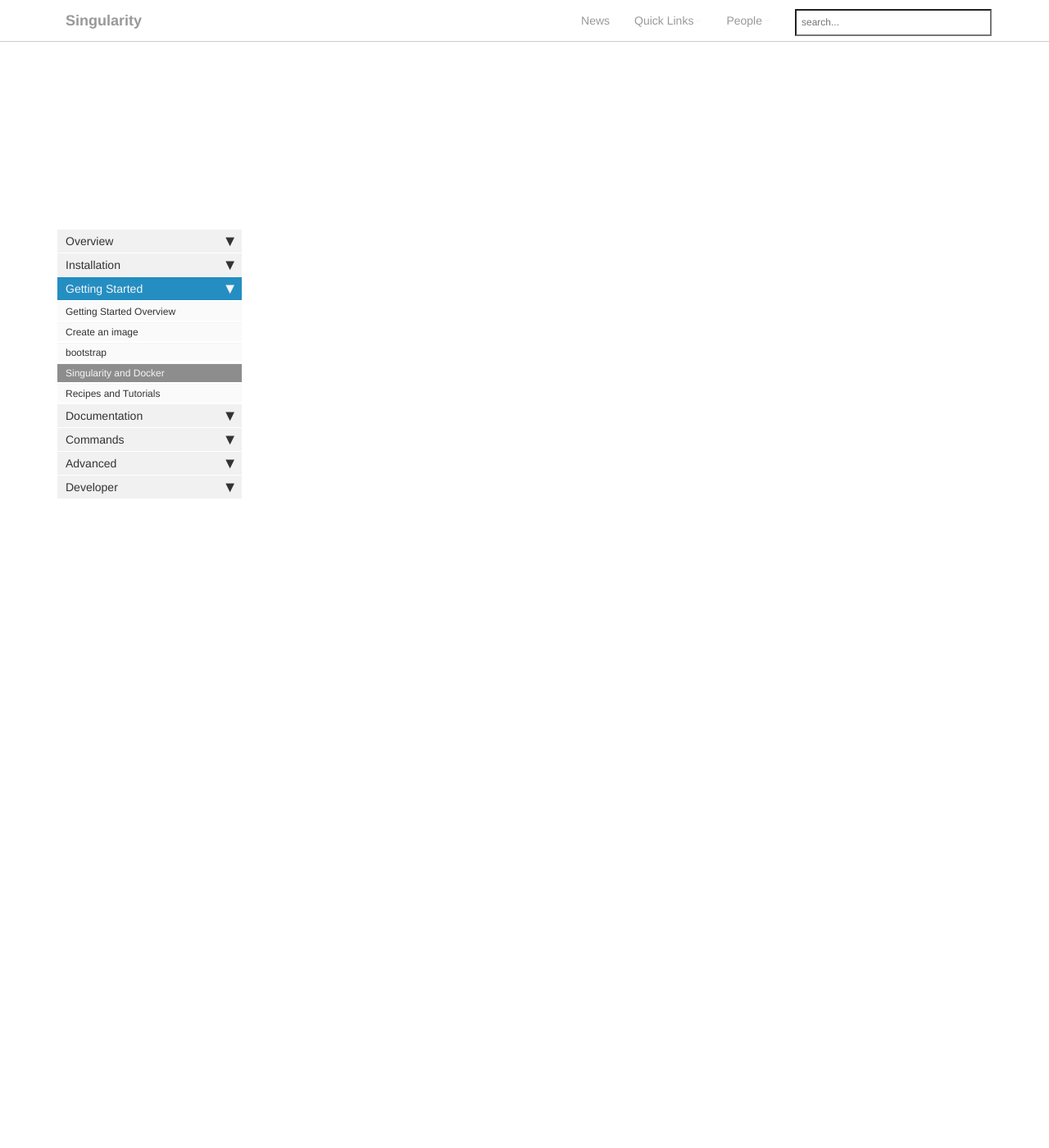
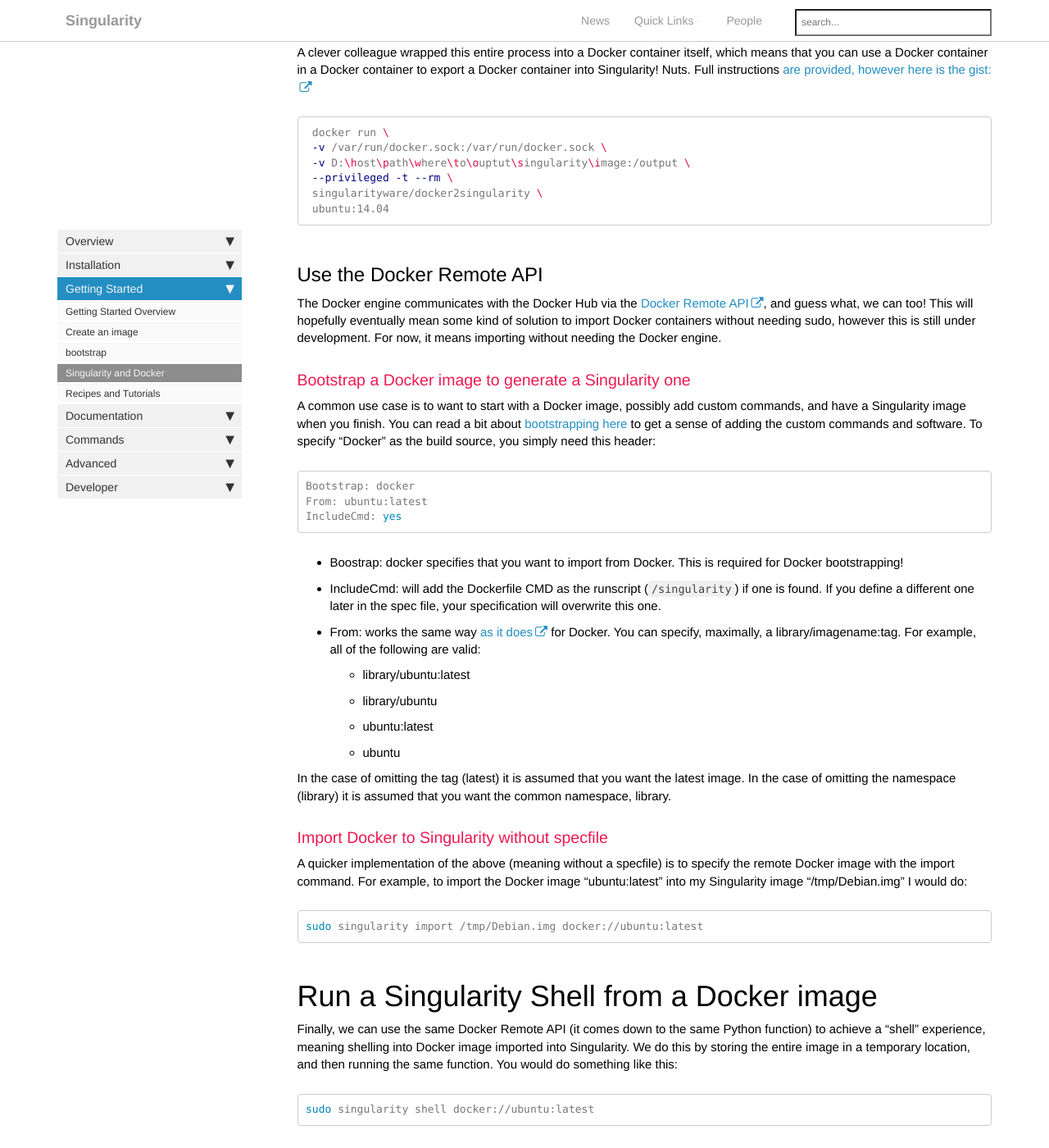
Before and after one commit to singularityware/singularityware.github.io, a Jekyll site: the page built from pages/docs/getting-started/docker.md, in a window 1280 px wide and 1400 px high, scrolled down 1380 px. Shown: the whole window at 82% size. Built offline with Jekyll 4.4.1, drawn with Linux system fonts in a browser that asks for light colours; nearby versions of some CDN libraries; comment, search, counter and statistics services are not loaded; some of the changed text lies outside the part shown.

Commit message:
adding Docker details to docs

````diff
--- a/pages/docs/getting-started/docker.md
+++ b/pages/docs/getting-started/docker.md
@@ -8,7 +8,96 @@
 Singularity is good friends with Docker. You can do all of the following:
 
 - Import a Docker image into a Singularity image
+- Use Docker to generate a development environment with Singularity and/or Docker
 - Bootstrap a Docker image as the base for a Singularity image
-- Use Docker to generate a development environment with Singularity and/or Docker
 
-Details will be coming soon for each of these!
+# Import a Docker image into a Singularity Image
+
+The core of a Docker image is basically a compressed set of files, a set of `.tar.gz` that (if you look in your <a href="http://stackoverflow.com/questions/19234831/where-are-docker-images-stored-on-the-host-machine" target="_blank">Docker image folder</a> on your host machine, you will see. We are going to use this local repository for this first set of methods.
+
+## Use your local Docker cache
+
+For the methods below, you will access Docker images via the `Docker` command line tool, meaning using the Docker engine, and either images pulled from Docker Hub or your local cache.
+
+### docker2singularity.sh: running on your machine
+
+It so happens that Docker has an "export" command to pipe this data out, and Singularity has an "import" command to take them in. Thus, you can do a simple import of a Docker image into a Singularity command by doing:
+
+```bash
+# Here is the name of the Singularity image I will create
+image=ubuntu.img
+
+# Now I am creating it
+sudo singularity create $image
+
+# Now I am exporting a running Docker container into it via a pipe (|)
+docker export $container_id | singularity import $image
+```
+
+Where `$container_id` is the id of a running container obtained with `docker ps`. However, there are subtle details like the environment and permissions that this method will miss. It's also the case that most Docker images don't run (and stay running) easily unless you do something like:
+
+```bash
+docker run -d $image tail -f /dev/null
+```
+
+and so early on we created a <a href="https://github.com/singularityware/docker2singularity/blob/master/docker2singularity.sh" target="_blank">docker2singularity.sh</a>, a script that you can download and run as follows:
+
+```bash
+wget https://raw.githubusercontent.com/singularityware/docker2singularity/master/docker2singularity.sh
+chmod u+x docker2singularity.sh
+./docker2singularity.sh ubuntu:latest
+```
+
+To produce a Singularity image of "ubuntu:latest" in the present working directory.
+
+### docker2singularity.sh: Dockerized
+
+A clever colleague wrapped this entire process into a Docker container itself, which means that you can use a Docker container in a Docker container to export a Docker container into Singularity! Nuts. Full instructions <a href="https://github.com/singularityware/docker2singularity" target="_blank"> are provided, however here is the gist:
+
+```bash
+ docker run \
+ -v /var/run/docker.sock:/var/run/docker.sock \
+ -v D:\host\path\where\to\ouptut\singularity\image:/output \
+ --privileged -t --rm \
+ singularityware/docker2singularity \
+ ubuntu:14.04
+```
+
+## Use the Docker Remote API
+
+The Docker engine communicates with the Docker Hub via the <a href="https://docs.docker.com/engine/reference/api/docker_remote_api/" target="_blank">Docker Remote API</a>, and guess what, we can too! This will hopefully eventually mean some kind of solution to import Docker containers without needing sudo, however this is still under development. For now, it means importing without needing the Docker engine.
+
+### Bootstrap a Docker image to generate a Singularity one
+
+A common use case is to want to start with a Docker image, possibly add custom commands, and have a Singularity image when you finish. You can read a bit about <a href="/docs-bootstrap" target="_blank">bootstrapping here</a> to get a sense of adding the custom commands and software. To specify "Docker" as the build source, you simply need this header:
+
+```bash
+Bootstrap: docker
+From: ubuntu:latest
+IncludeCmd: yes
+```
+
+- Boostrap: docker specifies that you want to import from Docker. This is required for Docker bootstrapping!
+- IncludeCmd: will add the Dockerfile CMD as the runscript (`/singularity`) if one is found. If you define a different one later in the spec file, your specification will overwrite this one.
+- From: works the same way <a href="https://docs.docker.com/engine/reference/builder/" target="_blank">as it does</a> for Docker. You can specify, maximally, a library/imagename:tag. For example, all of the following are valid:
+  - library/ubuntu:latest
+  - library/ubuntu
+  - ubuntu:latest
+  - ubuntu
+
+In the case of omitting the tag (latest) it is assumed that you want the latest image. In the case of omitting the namespace (library) it is assumed that you want the common namespace, library.
+
+### Import Docker to Singularity without specfile
+A quicker implementation of the above (meaning without a specfile) is to specify the remote Docker image with the import command. For example, to import the Docker image "ubuntu:latest" into my Singularity image "/tmp/Debian.img" I would do:
+
+```bash
+sudo singularity import /tmp/Debian.img docker://ubuntu:latest
+```
+
+# Run a Singularity Shell from a Docker image
+
+Finally, we can use the same Docker Remote API (it comes down to the same Python function) to achieve a "shell" experience, meaning shelling into Docker image imported into Singularity. We do this by storing the entire image in a temporary location, and then running the same function. You would do something like this:
+
+```bash
+sudo singularity shell docker://ubuntu:latest
+```
````
